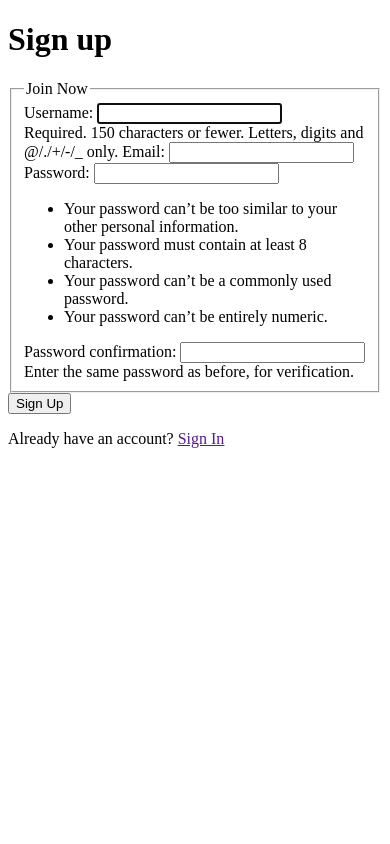
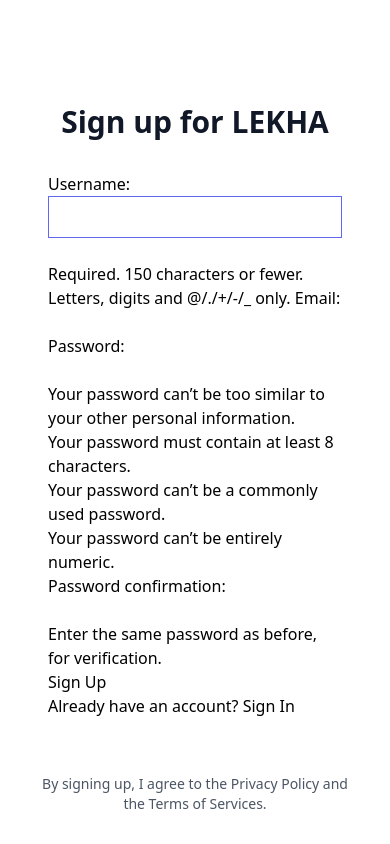
Before and after one commit to theisro/LEKHA, a Django app: template Lekha/accounts/templates/accounts/register.html in a window 390 px wide. Run offline with Django 4.2, Linux system fonts and the light colour scheme; the template is opened without the code that fills it: values that come from a table or form of the project are taken from there, others are empty; parts of the project's set-up code (start-up, migrations or seed data) failed here and were passed over; some libraries are stand-ins or nearby versions.

Commit message:
Register page sorta works. Need to style the form inputs next.

```diff
--- a/Lekha/accounts/forms.py
+++ b/Lekha/accounts/forms.py
@@ -2,9 +2,10 @@
 from django.contrib.auth.forms import UserCreationForm
 from django.contrib.auth.models import User
 
-## Forms.py in django is used to house forms that are used on the websites. Django automatically generates html code for forms based on a blueprint
-## defined here, and creates an input field for each of the variables defined in the classes here. That way, if you want to change the form on the frontend,
-## you only need to change this file (and the views file to deal with the POST request) and everything else is automatically updated.
+# Forms.py in django is used to house forms that are used on the websites. Django automatically generates html code for forms based on a blueprint
+# defined here, and creates an input field for each of the variables defined in the classes here. That way, if you want to change the form on the frontend,
+# you only need to change this file (and the views file to deal with the POST request) and everything else is automatically updated.
+
 
 class OnboardingForm(forms.Form):
     '''
@@ -22,7 +23,6 @@
     private = forms.BooleanField(label="private")
 
 
-
 class UserRegisterForm(UserCreationForm):
     '''
     Extension of the base user registration form provided by django.
@@ -33,3 +33,9 @@
     class Meta:
         model = User
         fields = ['username', 'email', 'password1', 'password2']
+        widgets = {
+            'username': forms.TextInput(attrs={'class': 'appearance-none rounded-none relative block w-full px-3 py-2 border border-gray-300 placeholder-gray-500 text-gray-900 rounded-md focus:outline-none focus:ring-indigo-500 focus:border-indigo-500 focus:z-10 sm:text-sm'}),
+            'email': forms.EmailInput(attrs={'class': 'appearance-none rounded-none relative block w-full px-3 py-2 border border-gray-300 placeholder-gray-500 text-gray-900 rounded-md focus:outline-none focus:ring-indigo-500 focus:border-indigo-500 focus:z-10 sm:text-sm'}),
+            'password1': forms.PasswordInput(attrs={'class': 'appearance-none rounded-none relative block w-full px-3 py-2 border border-gray-300 placeholder-gray-500 text-gray-900 rounded-md focus:outline-none focus:ring-indigo-500 focus:border-indigo-500 focus:z-10 sm:text-sm'}),
+            'password2': forms.PasswordInput(attrs={'class': 'appearance-none rounded-none relative block w-full px-3 py-2 border border-gray-300 placeholder-gray-500 text-gray-900 rounded-md focus:outline-none focus:ring-indigo-500 focus:border-indigo-500 focus:z-10 sm:text-sm'})
+        }
--- a/Lekha/accounts/templates/accounts/register.html
+++ b/Lekha/accounts/templates/accounts/register.html
@@ -1,13 +1,58 @@
 <!DOCTYPE html>
-<html>
+<html lang="en">
+  <head>
+    <meta charset="UTF-8" />
+    <meta http-equiv="X-UA-Compatible" content="IE=edge" />
+    <meta name="viewport" content="width=device-width, initial-scale=1.0" />
+    <title>LEKHA | Sign Up</title>
+    <link rel="preconnect" href="https://fonts.googleapis.com" />
+    <link rel="preconnect" href="https://fonts.gstatic.com" crossorigin />
+    <link
+      href="https://fonts.googleapis.com/css2?family=Work+Sans:ital,wght@0,100;0,300;0,400;0,500;0,600;0,700;0,800;1,100;1,300;1,400;1,500;1,600;1,700;1,800&display=swap"
+      rel="stylesheet"
+    />
+    <script src="https://cdn.tailwindcss.com"></script>
+    <link
+      href="https://unpkg.com/tailwindcss@^2.0/dist/tailwind.min.css"
+      rel="stylesheet"
+    />
+    <script>
+      tailwind.config = {
+        theme: {
+          extend: {
+            colors: {
+              lblue: "#0000ff",
+            },
+          },
+        },
+      };
+    </script>
+  </head>
   <body>
-    <h1>Sign up</h1>
+    <div class="h-screen w-screen overflow-auto">
+      <div class="flex flex-col sm:flex-row">
+        <div class="h-screen w-full sm:w-1/2 hidden sm:block">
+          <img
+            class="w-full h-full object-cover"
+            src="https://www.jquery-az.com/html/images/banana.jpg"
+          />
+        </div>
+        <div class="h-screen w-full sm:w-1/2 p-8">
+          <div class="flex flex-col justify between">
+            <div
+              class="min-h-full flex items-center justify-center py-12 px-4 sm:px-6 lg:px-8"
+            >
+              <div class="max-w-md w-full space-y-8">
+                <div>
+                  <h2
+                    class="mt-6 text-center text-3xl font-extrabold text-gray-900"
+                  >
+                    Sign up for LEKHA
+                  </h2>
+                </div>
                 <form action="" method="POST" class="form-group">
                   {% csrf_token %}
-      <fieldset>
-        <legend class="border-b mb-4 text-white">Join Now</legend>
-        {{ form }}
-      </fieldset>
+                  <fieldset>{{ form }}</fieldset>
                   <div id="signup-button">
                     <button>Sign Up</button>
                   </div>
@@ -15,5 +60,15 @@
                     <p>Already have an account? <a href="">Sign In</a></p>
                   </div>
                 </form>
+              </div>
+            </div>
+            <p class="mt-2 text-center text-sm text-gray-600">
+              By signing up, I agree to the Privacy Policy and the Terms of
+              Services.
+            </p>
+          </div>
+        </div>
+      </div>
+    </div>
   </body>
 </html>
--- a/Lekha/accounts/views.py
+++ b/Lekha/accounts/views.py
@@ -39,7 +39,7 @@
                             private=private)
 
             # create a new artist with parameters from form, assign it to the current user
-            reponse.user.artist.add(artist)
+            response.user.artist.add(artist)
             # artist.save()
 
         # Redirect to index page
```
Lines whose indentation alone changed are shown as unchanged.
